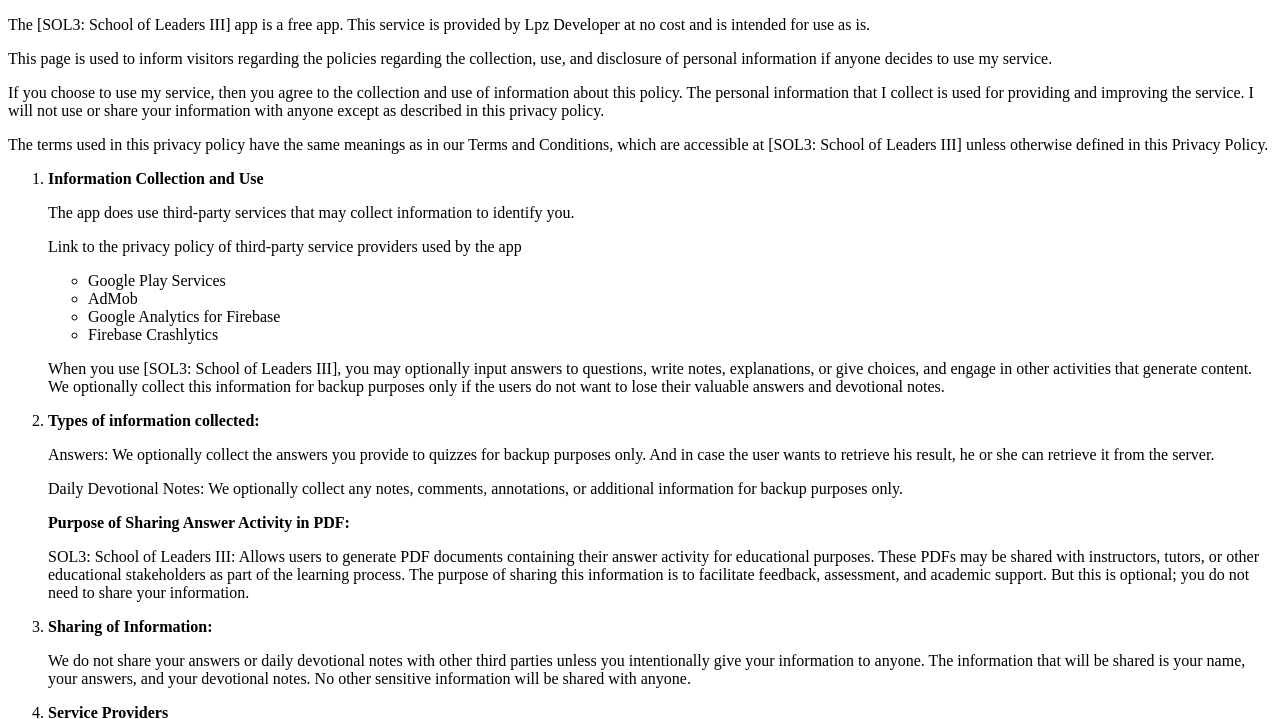
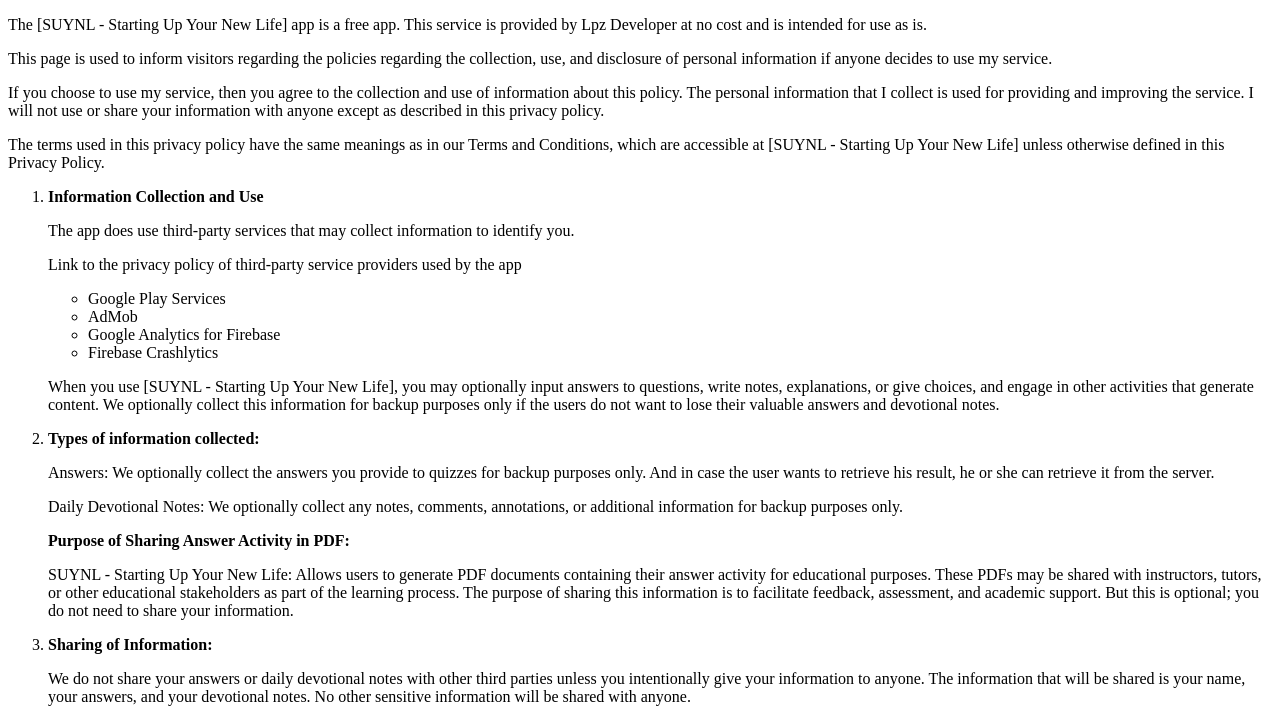
Before and after one commit to sylvsterbelonio/lightworkinnovations, a plain HTML site: page privacy/suynl/index.html in a window 1280 px wide. Shown: the top 719 px of the page. Drawn offline with Linux system fonts and the light colour scheme.

Commit message:
Update index.html

```diff
--- a/privacy/suynl/index.html
+++ b/privacy/suynl/index.html
@@ -7,7 +7,7 @@
     </head>
     <body>
           <p>
-               The [SOL3: School of Leaders III] app is a free app. This service is provided by Lpz Developer at no cost and is intended for use as is.
+               The [SUYNL - Starting Up Your New Life] app is a free app. This service is provided by Lpz Developer at no cost and is intended for use as is.
           </p>
           <p>
                This page is used to inform visitors regarding the policies regarding the collection, use, and disclosure of personal information if anyone decides to use my service.
@@ -16,7 +16,7 @@
                If you choose to use my service, then you agree to the collection and use of information about this policy. The personal information that I collect is used for providing and improving the service. I will not use or share your information with anyone except as described in this privacy policy.
           </p>
           <p>
-               The terms used in this privacy policy have the same meanings as in our Terms and Conditions, which are accessible at [SOL3: School of Leaders III] unless otherwise defined in this Privacy Policy.
+               The terms used in this privacy policy have the same meanings as in our Terms and Conditions, which are accessible at [SUYNL - Starting Up Your New Life] unless otherwise defined in this Privacy Policy.
           </p>
           <ol>
                <li><b>Information Collection and Use</b>
@@ -32,7 +32,7 @@
                          </ul>
                     </p>
                     <p>
-                         When you use [SOL3: School of Leaders III], you may optionally input answers to questions, write notes, explanations, or give choices, and engage in other activities that generate content. We optionally collect this information for backup purposes only if the users do not want to lose their valuable answers and devotional notes.
+                         When you use [SUYNL - Starting Up Your New Life], you may optionally input answers to questions, write notes, explanations, or give choices, and engage in other activities that generate content. We optionally collect this information for backup purposes only if the users do not want to lose their valuable answers and devotional notes.
                     </p>
                </li>
                <li><b>Types of information collected:</b>
@@ -44,7 +44,7 @@
                     <p>
                          <b>Purpose of Sharing Answer Activity in PDF:</b>
                          <p>
-                              SOL3: School of Leaders III: Allows users to generate PDF documents containing their answer activity for educational purposes. These PDFs may be shared with instructors, tutors, or other educational stakeholders as part of the learning process. The purpose of sharing this information is to facilitate feedback, assessment, and academic support. But this is optional; you do not need to share your information.
+                              SUYNL - Starting Up Your New Life: Allows users to generate PDF documents containing their answer activity for educational purposes. These PDFs may be shared with instructors, tutors, or other educational stakeholders as part of the learning process. The purpose of sharing this information is to facilitate feedback, assessment, and academic support. But this is optional; you do not need to share your information.
                          </p>
                     </p>
                </li>
```
